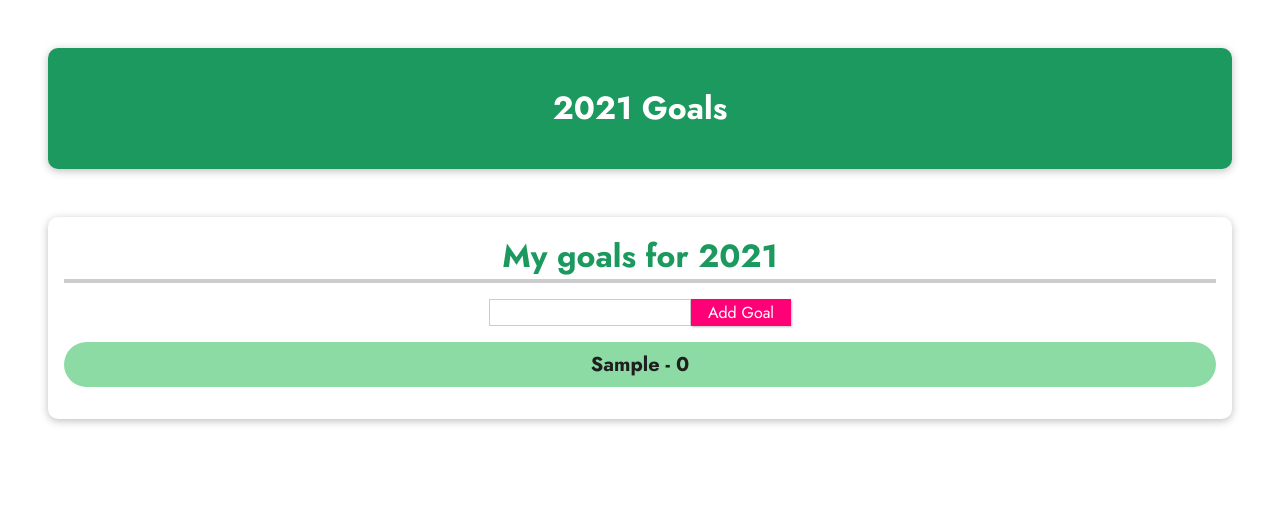
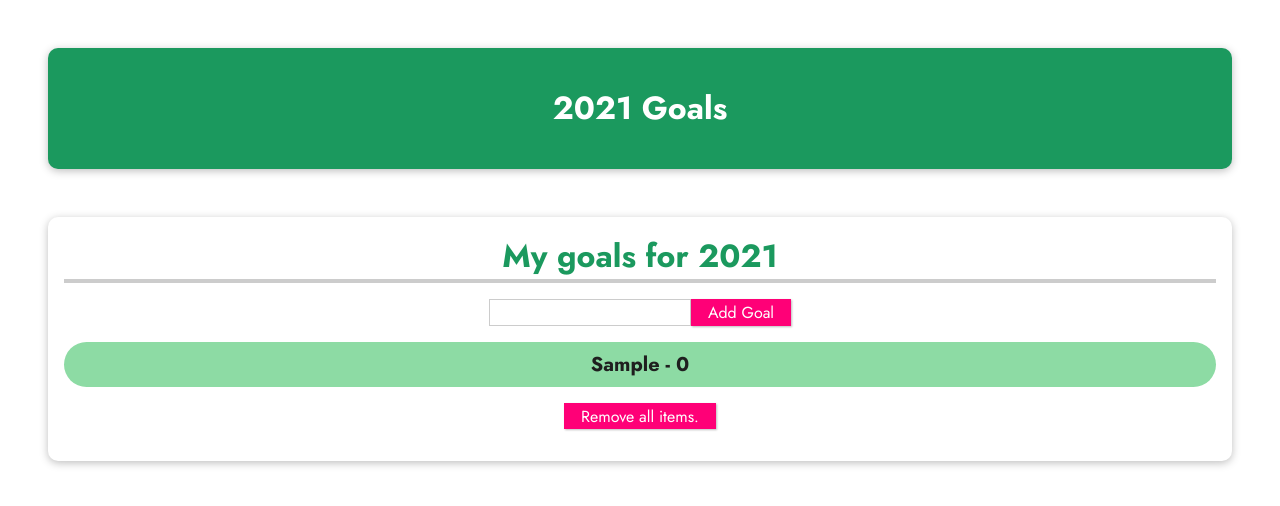
Before and after one commit to MashuMaru/lists-cond-01-starting-setup, a plain HTML site: page index.html in a window 1280 px wide. Both pictures are taken after typing "Sample" into the empty fields and a click on the button "Add Goal". Drawn offline with nearby package versions, Linux system fonts and the light colour scheme.

Commit message:
added buttong to remove all items (if array.length > 0 is visible)

```diff
--- a/app.js
+++ b/app.js
@@ -17,6 +17,9 @@ const app = Vue.createApp({
     },
     removeGoal(index){
       this.goals.splice(index, 1)
+    },
+    removeAll(index){
+      this.goals.splice(index);
     }
   },
 });
--- a/index.html
+++ b/index.html
@@ -25,6 +25,7 @@
       </p>
       <ul v-else>
         <li v-for="(goal, index) in goals" v-on:click="removeGoal(index)">{{ goal }} - {{ index }}</li>
+        <button v-on:click="removeAll">Remove all items.</button>
       </ul>
       <!-- <ul>
         <li v-for="(value, key) in person">{{ key }}: {{ value }}</li>
```
